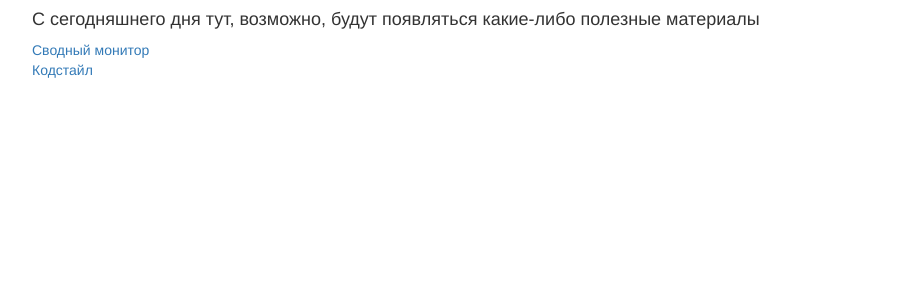
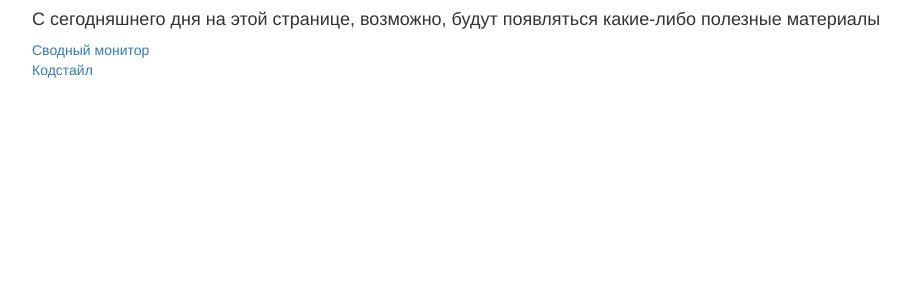
Before and after one commit to geranazavr555/stavlksh, a Django app: page / in a window 1280 px wide. Shown: the top 300 px of the page, without its empty margins (38-948 px from the left). Run offline with Django 3.2, Linux system fonts and the light colour scheme; some libraries are stand-ins or nearby versions.

Commit message:
Some changes in landing page

```diff
--- a/static_pages/templates/static_pages/landing.html
+++ b/static_pages/templates/static_pages/landing.html
@@ -7,7 +7,7 @@
 </head>
 <body>
     <div class="container">
-        <h4>С сегодняшнего дня тут, возможно, будут появляться какие-либо полезные материалы</h4>
+        <h4>С сегодняшнего дня на этой странице, возможно, будут появляться какие-либо полезные материалы</h4>
         <div>
             <a href="/monitor/">Сводный монитор</a>
         </div>
```
